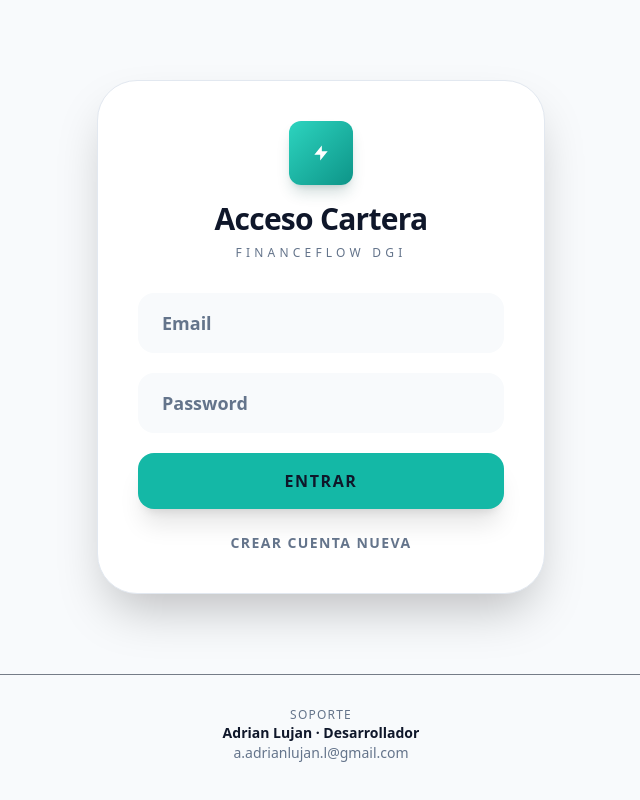
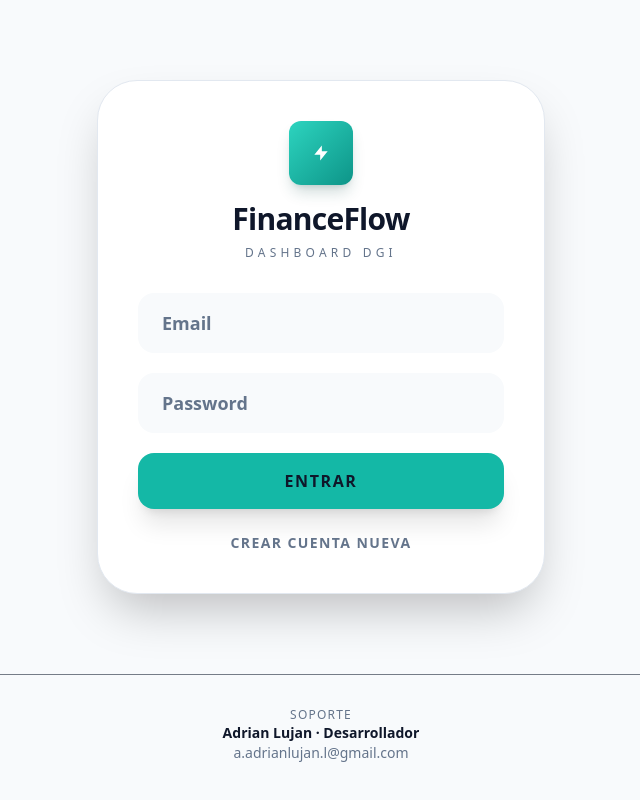
Before and after one commit to TheViking816/FinanceFlow, a React (Vite) app in the folder dashboard_v2/: page / in a window 1280 px wide. Shown: the top 800 px of the page, without its empty margins (319-959 px from the left). Built offline with nearby package versions, Linux system fonts and the light colour scheme.

Commit message:
Update login copy

```diff
--- a/dashboard_v2/App.tsx
+++ b/dashboard_v2/App.tsx
@@ -556,8 +556,8 @@ const App: React.FC = () => {
             <div className={`rounded-[2.5rem] shadow-2xl p-10 border animate-in zoom-in-95 ${surfaceClass}`}>
               <div className="flex flex-col items-center mb-8">
                 <Logo className="w-16 h-16 mb-4" />
-                <h2 className={`text-3xl font-black tracking-tight ${primaryText}`}>{isSignup ? 'Crear Cuenta' : 'Acceso Cartera'}</h2>
-                <p className={`text-xs uppercase tracking-[0.35em] mt-2 ${mutedText}`}>FinanceFlow DGI</p>
+                <h2 className={`text-3xl font-black tracking-tight ${primaryText}`}>{isSignup ? 'Crear Cuenta' : 'FinanceFlow'}</h2>
+                <p className={`text-xs uppercase tracking-[0.35em] mt-2 ${mutedText}`}>Dashboard DGI</p>
               </div>
               <form onSubmit={handleAuth} className="space-y-5">
                 {isSignup && (
```
